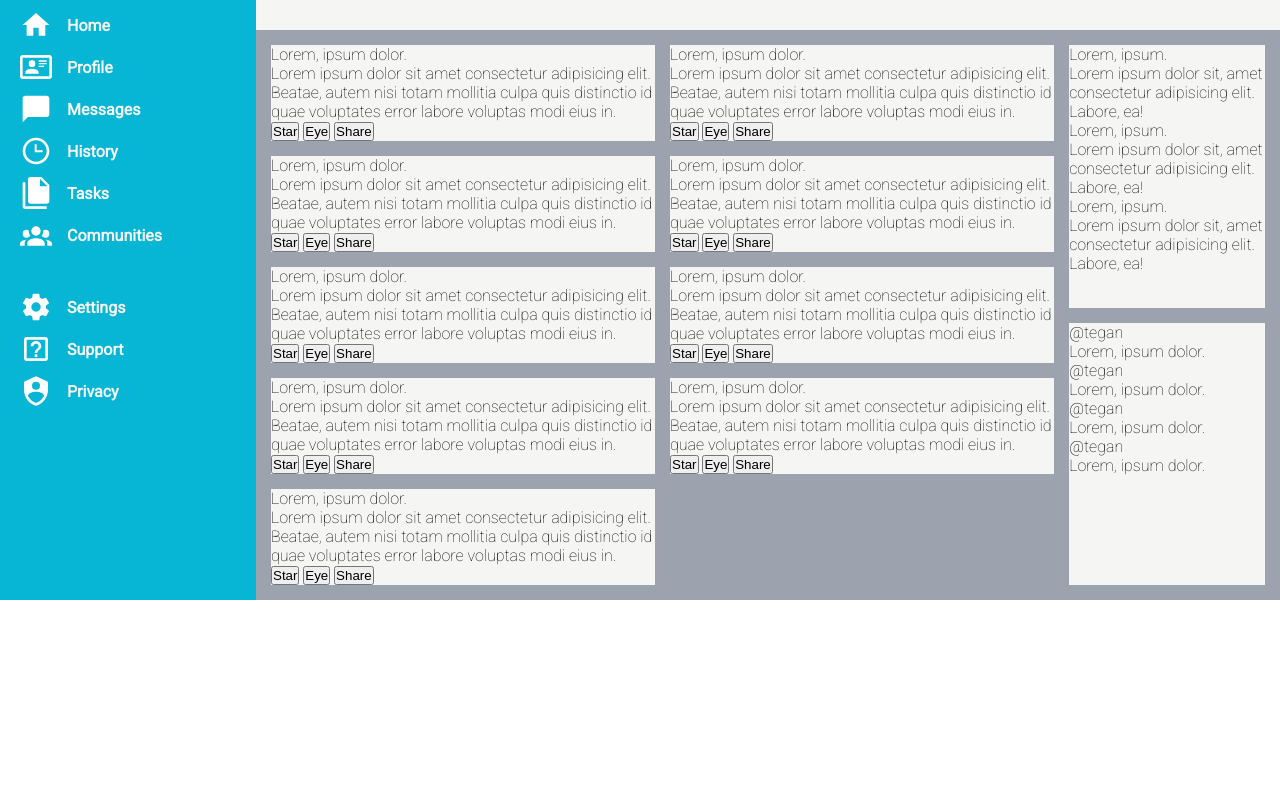
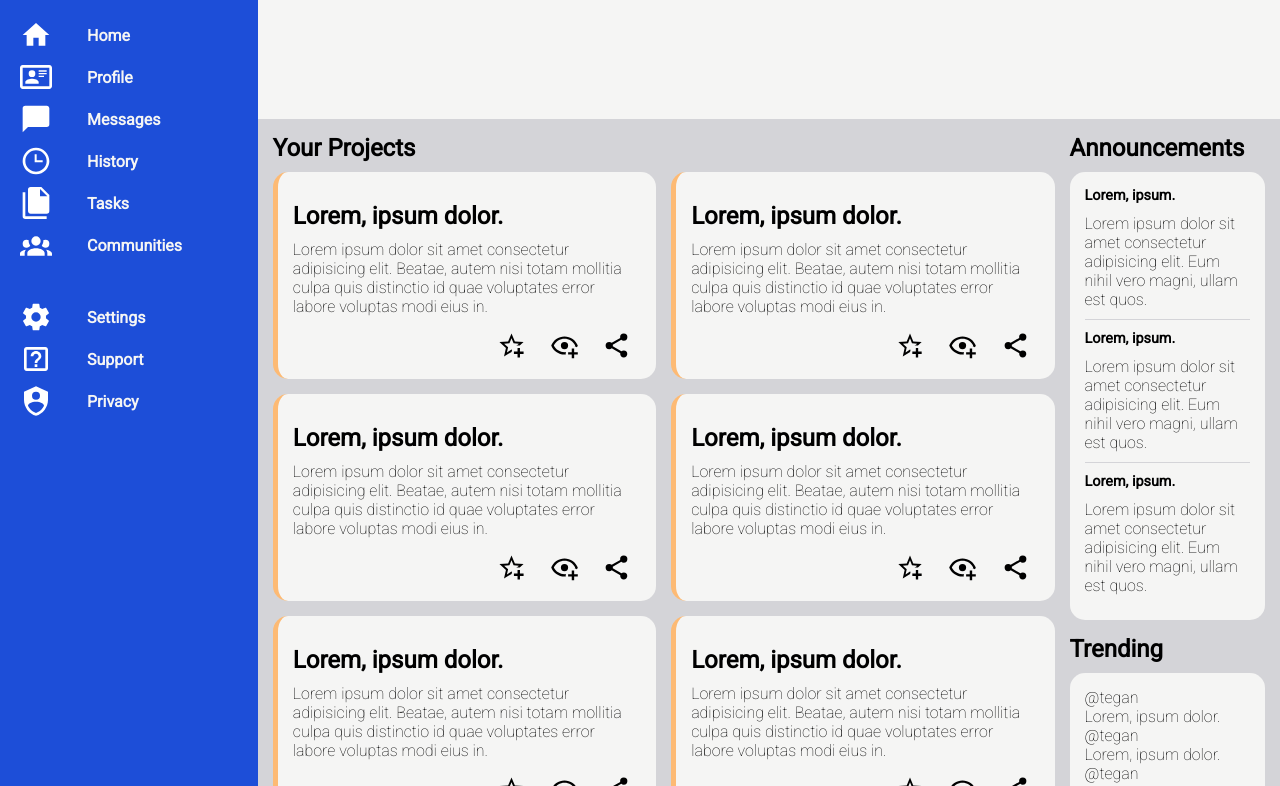
Before and after one commit to jwatelet/admin-dashboard, a plain HTML site: page index.html in a window 1280 px wide. Shown: the part 84-870 px from the top of the page. Before the commit the page ends 800 px from the top, so only its background shows below. Drawn offline with Linux system fonts and the light colour scheme.

Commit message:
design announcements

```diff
--- a/index.html
+++ b/index.html
@@ -1,14 +1,17 @@
 <!DOCTYPE html>
 <html lang="en">
+
 <head>
   <meta charset="UTF-8">
   <meta name="viewport" content="width=device-width, initial-scale=1.0">
   <link rel="preconnect" href="https://fonts.googleapis.com">
   <link rel="preconnect" href="https://fonts.gstatic.com" crossorigin>
-  <link href="https://fonts.googleapis.com/css2?family=Roboto:ital,wght@0,100;0,400;1,100&display=swap" rel="stylesheet">
+  <link href="https://fonts.googleapis.com/css2?family=Roboto:ital,wght@0,100;0,400;1,100&display=swap"
+    rel="stylesheet">
   <link rel="stylesheet" href="style.css">
   <title>Admin dashboard</title>
 </head>
+
 <body>
 
   <div class="container">
@@ -40,7 +43,12 @@
       </div>
     </div>
     <div class="nav">
-      <h1>Dashboard</h1>
+      <h1>
+        <a href="">
+          <img src="assets/view-dashboard.svg" alt="">
+          Dashboard
+        </a>
+      </h1>
       <div class="menu">
         <ul>
           <li>
@@ -106,104 +114,170 @@
     </div>
     <div class="board">
       <div class="projects">
-
+        <h2>Your Projects</h2>
+        <div class="cards">
           <div class="card">
-          <div class="title">Lorem, ipsum dolor.</div>
-          <div class="text">Lorem ipsum dolor sit amet consectetur adipisicing elit. Beatae, autem nisi totam mollitia culpa quis distinctio id quae voluptates error labore voluptas modi eius in.</div>
+            <div class="text">
+              <h2>Lorem, ipsum dolor.</h2>
+              <p>
+                Lorem ipsum dolor sit amet consectetur adipisicing elit. Beatae, autem nisi totam mollitia
+                culpa quis distinctio id quae voluptates error labore voluptas modi eius in.
+              </p>
+            </div>
             <div class="actions">
-            <button>Star</button>
-            <button>Eye</button>
-            <button>Share</button>
+              <a href="">
+                <img src="assets/star-plus-outline.svg" alt="">
+              </a>
+              <a href="">
+                <img src="assets/eye-plus-outline.svg" alt="">
+              </a>
+              <a href="">
+                <img src="assets/share-variant.svg" alt="">
+              </a>
             </div>
           </div>
           <div class="card">
-          <div class="title">Lorem, ipsum dolor.</div>
-          <div class="text">Lorem ipsum dolor sit amet consectetur adipisicing elit. Beatae, autem nisi totam mollitia culpa quis distinctio id quae voluptates error labore voluptas modi eius in.</div>
+            <div class="text">
+              <h2>Lorem, ipsum dolor.</h2>
+              <p>
+                Lorem ipsum dolor sit amet consectetur adipisicing elit. Beatae, autem nisi totam mollitia
+                culpa quis distinctio id quae voluptates error labore voluptas modi eius in.
+              </p>
+            </div>
             <div class="actions">
-            <button>Star</button>
-            <button>Eye</button>
-            <button>Share</button>
+              <a href="">
+                <img src="assets/star-plus-outline.svg" alt="">
+              </a>
+              <a href="">
+                <img src="assets/eye-plus-outline.svg" alt="">
+              </a>
+              <a href="">
+                <img src="assets/share-variant.svg" alt="">
+              </a>
             </div>
           </div>
           <div class="card">
-          <div class="title">Lorem, ipsum dolor.</div>
-          <div class="text">Lorem ipsum dolor sit amet consectetur adipisicing elit. Beatae, autem nisi totam mollitia culpa quis distinctio id quae voluptates error labore voluptas modi eius in.</div>
+            <div class="text">
+              <h2>Lorem, ipsum dolor.</h2>
+              <p>
+                Lorem ipsum dolor sit amet consectetur adipisicing elit. Beatae, autem nisi totam mollitia
+                culpa quis distinctio id quae voluptates error labore voluptas modi eius in.
+              </p>
+            </div>
             <div class="actions">
-            <button>Star</button>
-            <button>Eye</button>
-            <button>Share</button>
+              <a href="">
+                <img src="assets/star-plus-outline.svg" alt="">
+              </a>
+              <a href="">
+                <img src="assets/eye-plus-outline.svg" alt="">
+              </a>
+              <a href="">
+                <img src="assets/share-variant.svg" alt="">
+              </a>
             </div>
           </div>
           <div class="card">
-          <div class="title">Lorem, ipsum dolor.</div>
-          <div class="text">Lorem ipsum dolor sit amet consectetur adipisicing elit. Beatae, autem nisi totam mollitia culpa quis distinctio id quae voluptates error labore voluptas modi eius in.</div>
+            <div class="text">
+              <h2>Lorem, ipsum dolor.</h2>
+              <p>
+                Lorem ipsum dolor sit amet consectetur adipisicing elit. Beatae, autem nisi totam mollitia
+                culpa quis distinctio id quae voluptates error labore voluptas modi eius in.
+              </p>
+            </div>
             <div class="actions">
-            <button>Star</button>
-            <button>Eye</button>
-            <button>Share</button>
+              <a href="">
+                <img src="assets/star-plus-outline.svg" alt="">
+              </a>
+              <a href="">
+                <img src="assets/eye-plus-outline.svg" alt="">
+              </a>
+              <a href="">
+                <img src="assets/share-variant.svg" alt="">
+              </a>
             </div>
           </div>
           <div class="card">
-          <div class="title">Lorem, ipsum dolor.</div>
-          <div class="text">Lorem ipsum dolor sit amet consectetur adipisicing elit. Beatae, autem nisi totam mollitia culpa quis distinctio id quae voluptates error labore voluptas modi eius in.</div>
+            <div class="text">
+              <h2>Lorem, ipsum dolor.</h2>
+              <p>
+                Lorem ipsum dolor sit amet consectetur adipisicing elit. Beatae, autem nisi totam mollitia
+                culpa quis distinctio id quae voluptates error labore voluptas modi eius in.
+              </p>
+            </div>
             <div class="actions">
-            <button>Star</button>
-            <button>Eye</button>
-            <button>Share</button>
+              <a href="">
+                <img src="assets/star-plus-outline.svg" alt="">
+              </a>
+              <a href="">
+                <img src="assets/eye-plus-outline.svg" alt="">
+              </a>
+              <a href="">
+                <img src="assets/share-variant.svg" alt="">
+              </a>
             </div>
           </div>
           <div class="card">
-          <div class="title">Lorem, ipsum dolor.</div>
-          <div class="text">Lorem ipsum dolor sit amet consectetur adipisicing elit. Beatae, autem nisi totam mollitia culpa quis distinctio id quae voluptates error labore voluptas modi eius in.</div>
+            <div class="text">
+              <h2>Lorem, ipsum dolor.</h2>
+              <p>
+                Lorem ipsum dolor sit amet consectetur adipisicing elit. Beatae, autem nisi totam mollitia
+                culpa quis distinctio id quae voluptates error labore voluptas modi eius in.
+              </p>
+            </div>
             <div class="actions">
-            <button>Star</button>
-            <button>Eye</button>
-            <button>Share</button>
+              <a href="">
+                <img src="assets/star-plus-outline.svg" alt="">
+              </a>
+              <a href="">
+                <img src="assets/eye-plus-outline.svg" alt="">
+              </a>
+              <a href="">
+                <img src="assets/share-variant.svg" alt="">
+              </a>
             </div>
           </div>
           <div class="card">
-          <div class="title">Lorem, ipsum dolor.</div>
-          <div class="text">Lorem ipsum dolor sit amet consectetur adipisicing elit. Beatae, autem nisi totam mollitia culpa quis distinctio id quae voluptates error labore voluptas modi eius in.</div>
+            <div class="text">
+              <h2>Lorem, ipsum dolor.</h2>
+              <p>
+                Lorem ipsum dolor sit amet consectetur adipisicing elit. Beatae, autem nisi totam mollitia
+                culpa quis distinctio id quae voluptates error labore voluptas modi eius in.
+              </p>
+            </div>
             <div class="actions">
-            <button>Star</button>
-            <button>Eye</button>
-            <button>Share</button>
+              <a href="">
+                <img src="assets/star-plus-outline.svg" alt="">
+              </a>
+              <a href="">
+                <img src="assets/eye-plus-outline.svg" alt="">
+              </a>
+              <a href="">
+                <img src="assets/share-variant.svg" alt="">
+              </a>
             </div>
-        </div>
-        <div class="card">
-          <div class="title">Lorem, ipsum dolor.</div>
-          <div class="text">Lorem ipsum dolor sit amet consectetur adipisicing elit. Beatae, autem nisi totam mollitia culpa quis distinctio id quae voluptates error labore voluptas modi eius in.</div>
-          <div class="actions">
-            <button>Star</button>
-            <button>Eye</button>
-            <button>Share</button>
-          </div>
-        </div>
-        <div class="card">
-          <div class="title">Lorem, ipsum dolor.</div>
-          <div class="text">Lorem ipsum dolor sit amet consectetur adipisicing elit. Beatae, autem nisi totam mollitia culpa quis distinctio id quae voluptates error labore voluptas modi eius in.</div>
-          <div class="actions">
-            <button>Star</button>
-            <button>Eye</button>
-            <button>Share</button>
           </div>
         </div>
       </div>
       <div class="announcements">
+        <h2>Announcements</h2>
+        <div class="items">
           <div class="announcement">
-          <div class="title">Lorem, ipsum.</div>
-          <div class="text">Lorem ipsum dolor sit, amet consectetur adipisicing elit. Labore, ea!</div>
+            <h3>Lorem, ipsum.</h3>
+            <p>Lorem ipsum dolor sit amet consectetur adipisicing elit. Eum nihil vero magni, ullam est quos.</p>
           </div>
           <div class="announcement">
-          <div class="title">Lorem, ipsum.</div>
-          <div class="text">Lorem ipsum dolor sit, amet consectetur adipisicing elit. Labore, ea!</div>
+            <h3>Lorem, ipsum.</h3>
+            <p>Lorem ipsum dolor sit amet consectetur adipisicing elit. Eum nihil vero magni, ullam est quos.</p>
           </div>
           <div class="announcement">
-          <div class="title">Lorem, ipsum.</div>
-          <div class="text">Lorem ipsum dolor sit, amet consectetur adipisicing elit. Labore, ea!</div>
+            <h3>Lorem, ipsum.</h3>
+            <p>Lorem ipsum dolor sit amet consectetur adipisicing elit. Eum nihil vero magni, ullam est quos.</p>
+          </div>
         </div>
       </div>
       <div class="trending">
+        <h2>Trending</h2>
+        <div class="items">
           <div class="project">
             <div class="user">@tegan</div>
             <div class="name">Lorem, ipsum dolor.</div>
@@ -223,6 +297,8 @@
         </div>
       </div>
     </div>
+  </div>
 
 </body>
+
 </html>
--- a/style.css
+++ b/style.css
@@ -4,9 +4,9 @@
 }
 
 :root {
-  --blue: #06b6d4;
+  --blue: #1d4ed8;
   --white: #f5f5f4;
-  --gray: #9ca3af;
+  --gray: #d4d4d8;
   --orange: #fdba74;
 }
 
@@ -20,6 +20,7 @@ html {
   display: grid;
   grid-template-columns: 1fr 4fr;
   grid-template-rows: 1fr 5fr;
+  min-height: 100vh;
 }
 
 .header {
@@ -33,6 +34,19 @@ html {
   grid-row: 1 / 5;
   padding: 20px;
   color: var(--white);
+}
+
+.nav h1 a {
+  display: flex;
+  align-items: center;
+  text-decoration: none;
+  color: var(--white);
+}
+
+.nav h1 a img {
+  filter: invert(100%);
+  height: 3rem;
+  padding-right: 15px;
 }
 
 .menu,
@@ -59,14 +73,19 @@ li a {
   padding: 5px 0;
 }
 
-a img {
+ul li a img {
   filter: invert(100%);
   height: 2rem;
-  padding-right: 15px;
+  padding-right: 35px;
 }
 
+/* board */
 
-/* board */
+.projects h2,
+.announcements h2,
+.trending h2 {
+  padding-bottom: 10px;
+}
 
 .board {
   background-color: var(--gray);
@@ -78,25 +97,78 @@ a img {
 }
 
 .projects {
+  grid-column: 1 / 2;
+  grid-row: 1 / 3;
+}
+
+.cards {
   display: grid;
   grid-template-columns: repeat(auto-fit, minmax(300px, 1fr));
-  grid-column: 1 / 2;
-  grid-row: 1 / 3;
   gap: 15px;
 }
 
+/* card */
+
 .card {
   background-color: var(--white);
+  border-radius: 15px;
+  padding: 15px;
+  border-left-color: var(--orange);
+  border-left-style: solid;
+  border-left-width: 5px;
+  max-height: 300px;
+  max-width: 450px;
+  display: flex;
+  flex-direction: column;
+  justify-content: space-between;
 }
+
+.card .text {
+  padding: 15px 0;
+}
+
+.actions {
+  align-self: self-end;
+}
+
+.actions a img {
+  height: 1.8rem;
+  padding: 0 10px;
+}
+
+.actions a {
+  text-decoration: none;
+}
+
 
 .announcements {
   grid-column: 2 / 3;
   grid-row: 1 / 2;
+}
+.announcements .items,
+.trending .items {
   background-color: var(--white);
+  border-radius: 15px;
+  padding: 15px;
+}
+
+.announcements .items .announcement:not(:last-child) {
+  border-bottom: 1px solid var(--gray);
+  margin-bottom: 10px;
+}
+
+.announcement p {
+  padding: 10px 0;
+}
+
+.announcement h3 {
+  font-size: 0.9rem;
 }
 
 .trending {
   grid-column: 2 / 3;
   grid-row: 2 / 3;
+}
+.trending .items {
   background-color: var(--white);
 }
```
Also changed, not shown: assets/eye-plus-outline.svg (added), assets/share-variant.svg (added), assets/star-plus-outline.svg (added), assets/view-dashboard.svg (added). Lines whose indentation alone changed are shown as unchanged.
